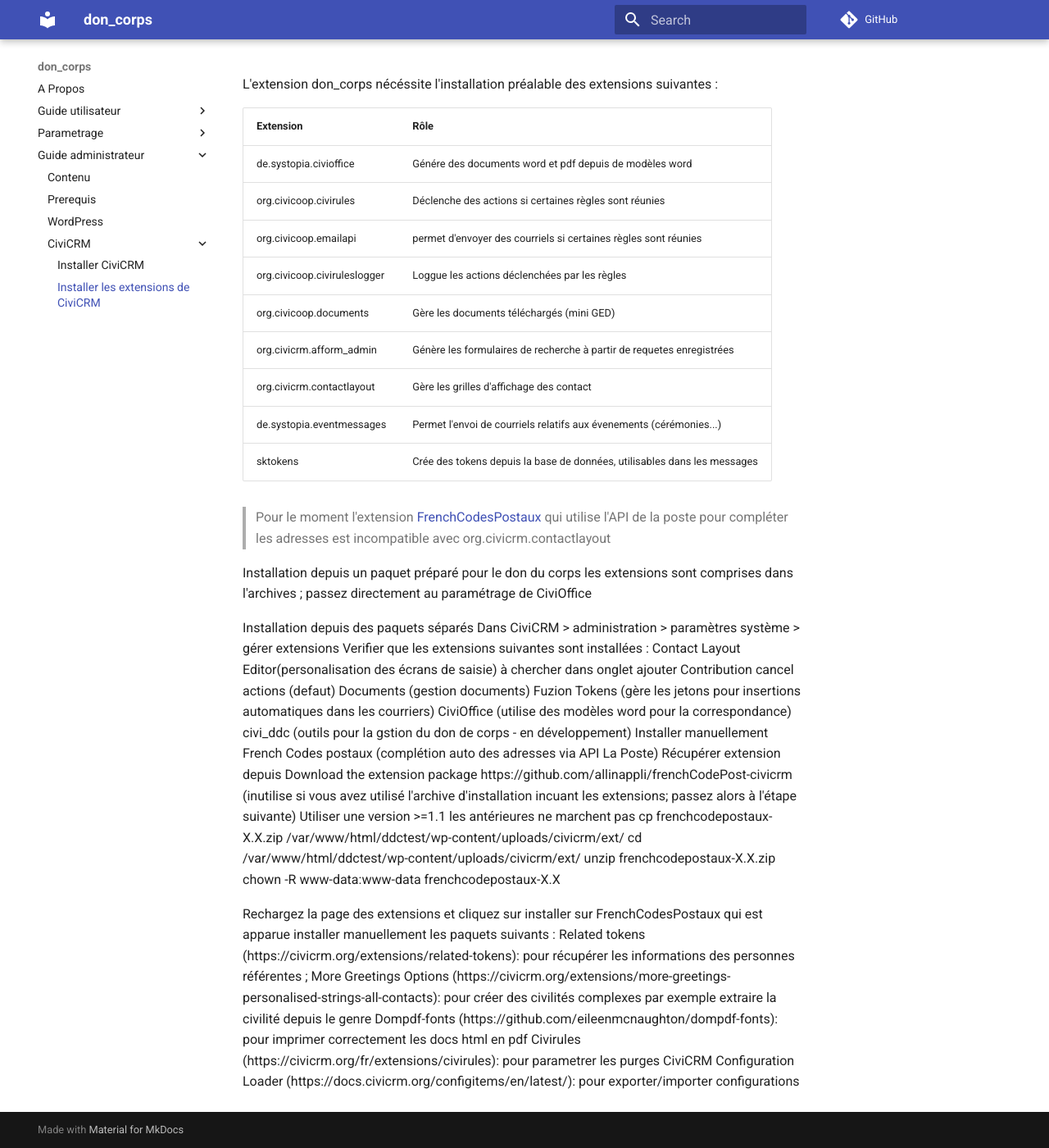
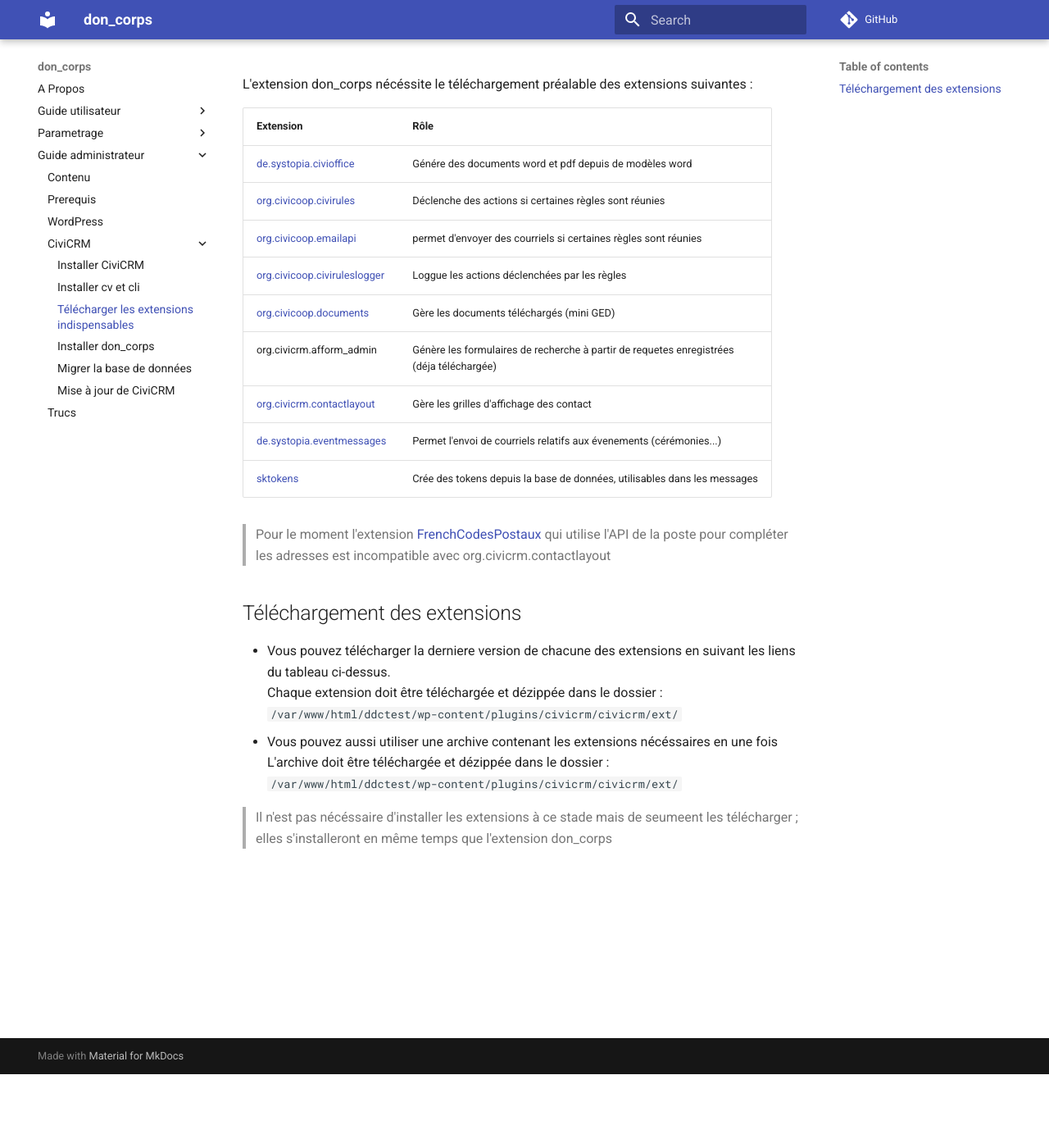
Before and after one commit to destrieux/don_corps, an MkDocs documentation site: the page built from docs/GuideAdmin/civicrm/extensions.md, in a window 1280 px wide and 1400 px high, scrolled down 90 px. Shown: the whole window at 82% size. Built offline with MkDocs 1.6.1 and Material for MkDocs 9.7.7, drawn with Linux system fonts in a browser that asks for light colours; comment, search, counter and statistics services are not loaded.

Commit message:
fin doc V1

````diff
--- a/docs/GuideAdmin/civicrm/extensions.md
+++ b/docs/GuideAdmin/civicrm/extensions.md
@@ -1,44 +1,26 @@
-# Installation des extensions de CiviCRM
-L'extension don_corps nécéssite l'installation préalable des extensions suivantes :
+# Téléchargement des extensions
+L'extension don_corps nécéssite le téléchargement préalable des extensions suivantes :
 
 Extension | Rôle
 ----------|-----
-de.systopia.civioffice | Génére des documents word et pdf depuis de modèles word
-org.civicoop.civirules | Déclenche des actions si certaines règles sont réunies
-org.civicoop.emailapi | permet d'envoyer des courriels si certaines règles sont réunies
-org.civicoop.civiruleslogger | Loggue les actions déclenchées par les règles
-org.civicoop.documents | Gère les documents téléchargés (mini GED)
-org.civicrm.afform_admin | Génère les formulaires de recherche à partir de requetes enregistrées
-org.civicrm.contactlayout | Gère les grilles d'affichage des contact
-de.systopia.eventmessages | Permet l'envoi de courriels relatifs aux évenements (cérémonies...)
-sktokens | Crée des tokens depuis la base de données, utilisables dans les messages
+[de.systopia.civioffice](https://github.com/systopia/de.systopia.civioffice/archive/refs/heads/master.zip) | Génére des documents word et pdf depuis de modèles word
+[org.civicoop.civirules](https://lab.civicrm.org/extensions/civirules/-/archive/master/civirules-master.zip?ref_type=heads) | Déclenche des actions si certaines règles sont réunies
+[org.civicoop.emailapi](https://lab.civicrm.org/extensions/emailapi/-/archive/master/emailapi-master.zip?ref_type=heads) | permet d'envoyer des courriels si certaines règles sont réunies
+[org.civicoop.civiruleslogger](https://github.com/CiviCooP/org.civicoop.civiruleslogger/archive/refs/heads/master.zip) | Loggue les actions déclenchées par les règles
+[org.civicoop.documents](https://lab.civicrm.org/extensions/documents/-/archive/master/documents-master.zip?ref_type=heads) | Gère les documents téléchargés (mini GED)
+org.civicrm.afform_admin | Génère les formulaires de recherche à partir de requetes enregistrées <br> (déja téléchargée)
+[org.civicrm.contactlayout](https://lab.civicrm.org/extensions/contactlayout/-/archive/master/contactlayout-master.zip?ref_type=heads) | Gère les grilles d'affichage des contact
+[de.systopia.eventmessages](https://github.com/systopia/de.systopia.eventmessages/archive/refs/heads/master.zip) | Permet l'envoi de courriels relatifs aux évenements (cérémonies...)
+[sktokens](https://lab.civicrm.org/extensions/sktokens/-/archive/main/sktokens-main.zip?ref_type=heads) | Crée des tokens depuis la base de données, utilisables dans les messages
 
 > Pour le moment l'extension [FrenchCodesPostaux](https://github.com/allinappli/frenchCodePost-civicrm) qui utilise l'API de la poste pour compléter les adresses est incompatible avec org.civicrm.contactlayout
 
-Installation depuis un paquet préparé pour le don du corps
-les extensions sont comprises dans l'archives ; passez directement au paramétrage de CiviOffice
+## Téléchargement des extensions
+* Vous pouvez télécharger la derniere version de chacune des extensions en suivant les liens du tableau ci-dessus. <br>
+Chaque extension doit être téléchargée et dézippée dans le dossier : <br>
+```/var/www/html/ddctest/wp-content/plugins/civicrm/civicrm/ext/```<br>
+* Vous pouvez aussi utiliser une archive contenant les extensions nécéssaires en une fois <br>
+L'archive doit être téléchargée et dézippée dans le dossier : <br>
+```/var/www/html/ddctest/wp-content/plugins/civicrm/civicrm/ext/```<br>
 
-Installation depuis des paquets séparés
-Dans CiviCRM > administration > paramètres système > gérer extensions
-Verifier que les extensions suivantes sont installées :
-Contact Layout Editor(personalisation des écrans de saisie) à chercher dans onglet ajouter
-Contribution cancel actions (defaut)
-Documents (gestion documents)
-Fuzion Tokens (gère les jetons pour insertions automatiques dans les courriers)
-CiviOffice (utilise des modèles word pour la correspondance)
-civi_ddc (outils pour la gstion du don de corps - en développement)
-Installer manuellement French Codes postaux (complétion auto des adresses via API La Poste)
-Récupérer extension depuis Download the extension package https://github.com/allinappli/frenchCodePost-civicrm (inutilise si vous avez utilisé l'archive d'installation incuant les extensions; passez alors à l'étape suivante)
-Utiliser une version >=1.1 les antérieures ne marchent pas
-cp frenchcodepostaux-X.X.zip /var/www/html/ddctest/wp-content/uploads/civicrm/ext/
-cd /var/www/html/ddctest/wp-content/uploads/civicrm/ext/
-unzip frenchcodepostaux-X.X.zip
-chown -R www-data:www-data frenchcodepostaux-X.X
-
-Rechargez la page des extensions et cliquez sur installer sur FrenchCodesPostaux qui est apparue
-installer manuellement les paquets suivants :
-Related tokens (https://civicrm.org/extensions/related-tokens): pour récupérer les informations des personnes référentes ;
-More Greetings Options (https://civicrm.org/extensions/more-greetings-personalised-strings-all-contacts): pour créer des civilités complexes par exemple extraire la civilité depuis le genre
-Dompdf-fonts (https://github.com/eileenmcnaughton/dompdf-fonts): pour imprimer correctement les docs html en pdf
-Civirules (https://civicrm.org/fr/extensions/civirules): pour parametrer les purges
-CiviCRM Configuration Loader (https://docs.civicrm.org/configitems/en/latest/): pour exporter/importer configurations
+> Il n'est pas nécéssaire d'installer les extensions à ce stade mais de seumeent les télécharger ; <br> elles s'installeront en même temps que l'extension don_corps
--- a/mkdocs.yml
+++ b/mkdocs.yml
@@ -84,7 +84,13 @@ nav:
 
   - Parametrage:
       - 'Paramétrage': 'Parametrage/intro.md'
-      - 'Paramètres Administrateur': 'Parametrage/admin.md'
+      - Paramètres Administrateur:
+          - 'Organisation par defaut': 'Parametrage/admin/org.md'
+          - 'Messagerie': 'Parametrage/admin/mail.md'
+          - 'CiviOffice': 'Parametrage/admin/civioffice.md'
+          - 'Utilisateurs et Permisions': 'Parametrage/admin/utilisateurs.md'
+          - 'Tâches périodiques': 'Parametrage/admin/taches.md'
+          - 'Purges': 'Parametrage/admin/purges.md'
       - 'Paramètres Utilisateurs': 'Parametrage/user.md'
 
   - Guide administrateur:
@@ -93,4 +99,9 @@ nav:
     - 'WordPress': 'GuideAdmin/intro/wordpress.md'
     - CiviCRM:
         - 'Installer CiviCRM': 'GuideAdmin/civicrm/installcivi.md'
-        - 'Installer les extensions de CiviCRM': 'GuideAdmin/civicrm/extensions.md'
+        - 'Installer cv et cli': 'GuideAdmin/civicrm/cv.md'
+        - 'Télécharger les extensions indispensables': 'GuideAdmin/civicrm/extensions.md'
+        - 'Installer don_corps': 'GuideAdmin/civicrm/doncorps.md'
+        - 'Migrer la base de données': 'GuideAdmin/civicrm/migration.md'
+        - 'Mise à jour de CiviCRM': 'GuideAdmin/civicrm/majcivi.md'
+    - 'Trucs': 'GuideAdmin/intro/trucs.md'
````
Also changed, not shown: docs/GuideAdmin/civicrm/cv.md (added, +43 -0 lines), docs/GuideAdmin/civicrm/doncorps.md (added, +11 -0 lines), docs/GuideAdmin/civicrm/majcivi.md (added, +48 -0 lines), docs/GuideAdmin/civicrm/migration.md (added, +38 -0 lines), docs/GuideAdmin/intro/trucs.md (added, +51 -0 lines), docs/Parametrage/admin.md (deleted, +0 -38 lines), docs/Parametrage/admin/civioffice.md (added, +23 -0 lines), docs/Parametrage/admin/mail.md (added, +36 -0 lines), docs/Parametrage/admin/org.md (added, +14 -0 lines), docs/Parametrage/admin/purges.md (added, +27 -0 lines), docs/Parametrage/admin/taches.md (added, +50 -0 lines), docs/Parametrage/admin/utilisateurs.md (added, +46 -0 lines), docs/img/Reglage_ACL_Civicrm.jpg (added), docs/img/Reglage_ACL_Civicrm.png (added), 1 more files.
